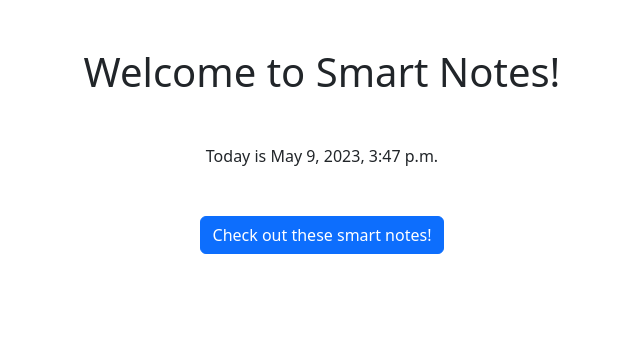
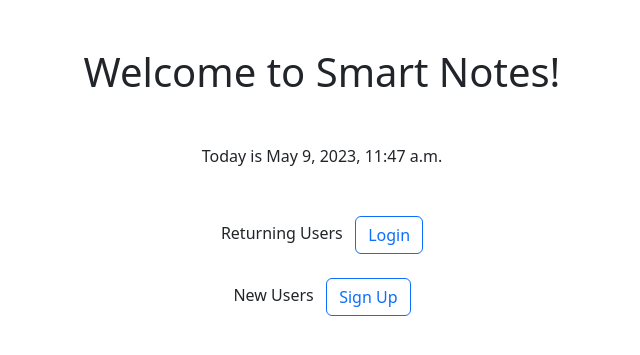
Before and after one commit to srehan17/smartnotes, a Django app: page / in a window 1280 px wide. Shown: the part 70-425 px from the top of the page, without its empty margins (318-958 px from the left). Run offline with Django 3.2, Linux system fonts and the light colour scheme.

Commit message:
updated time and added login/signup buttons

```diff
--- a/home/templates/home/welcome.html
+++ b/home/templates/home/welcome.html
@@ -4,6 +4,15 @@
 <div class="text-center">
     <h1 class="m-5">Welcome to Smart Notes!</h1>
     <p class="m-5">Today is {{today}}</p>
+    {% if user.is_authenticated %}
     <a href="{% url 'notes.list' %}" class="btn btn-primary">Check out these smart notes!</a>
+    {% else %}
+    Returning Users &nbsp
+    <a href="{% url 'login' %}" class="btn btn-outline-primary">Login</a>
+    <br>
+    <br>
+    New Users &nbsp
+   <a href="{% url 'signup' %}" class="btn btn-outline-primary">Sign Up</a>
+    {% endif %}
 </div>
 {% endblock %}
--- a/home/views.py
+++ b/home/views.py
@@ -1,13 +1,13 @@
 from django.shortcuts import render
 from django.http import HttpResponse
-from datetime import datetime
+from datetime import datetime, timedelta
 from django.views.generic import TemplateView
 from django.views.generic.edit import CreateView
 from django.contrib.auth.mixins import LoginRequiredMixin
 from django.contrib.auth.views import LoginView, LogoutView
 from django.contrib.auth.forms import UserCreationForm
 from django.shortcuts import redirect
-
+import pytz
 
 class SignupView(CreateView):
     form_class = UserCreationForm
@@ -30,7 +30,8 @@ class LoginInterfaceView(LoginView):
 
 class HomeView(TemplateView):
     template_name = 'home/welcome.html'
-    extra_context = {'today': datetime.today()}
+    dt = datetime.now() - timedelta(hours=4)
+    extra_context = {'today': dt}
 
 
 class AuthorizedView(LoginRequiredMixin, TemplateView):
```
Also changed, not shown: README.md.
